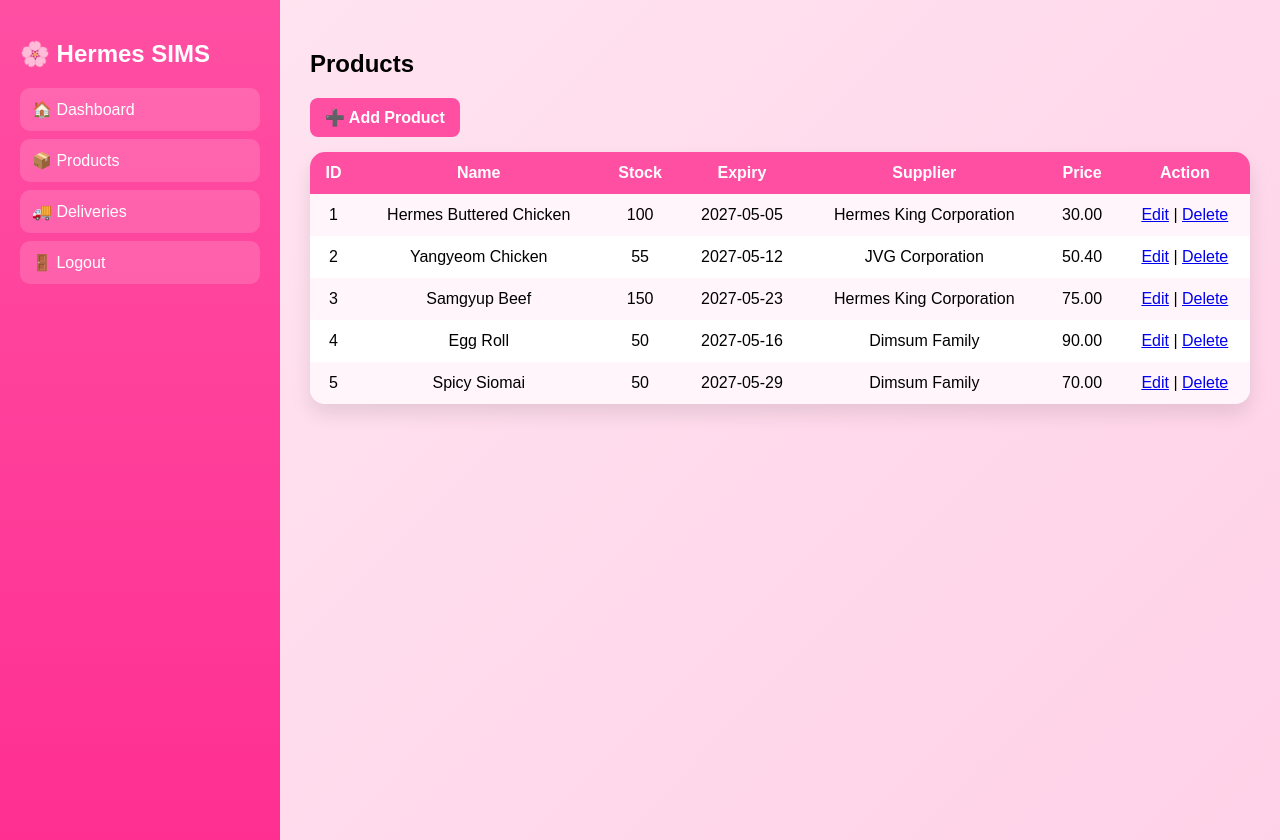
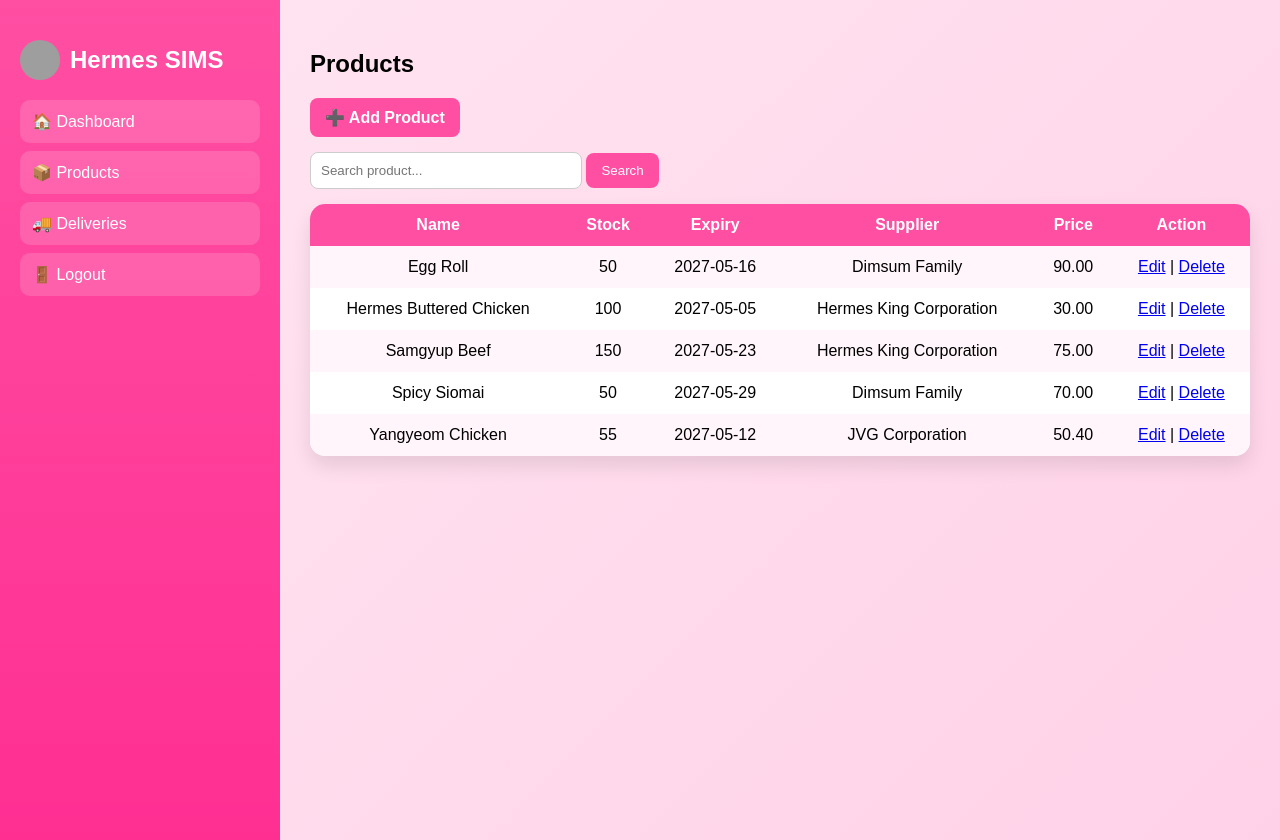
Before and after one commit to noonereally12/HERMES_SIMS, a PHP site: page /products.php in a window 1280 px wide. Run offline with PHP 8.4, Linux system fonts and the light colour scheme; a user stored in the database is signed in; data comes from the database, SQL or seed files in the repository; grey boxes are pictures that could not be loaded.

Commit message:
Add search functionality for products

```diff
--- a/products.php
+++ b/products.php
@@ -7,8 +7,28 @@ if (!isset($_SESSION['username'])) {
     exit();
 }
 
-$result = mysqli_query($conn, "SELECT * FROM products");
+if (isset($_GET['search'])) {
+
+    $search = $_GET['search'];
+
+    $query = "
+        SELECT * FROM products
+        WHERE ProdName LIKE '%$search%'
+        ORDER BY ProdName ASC
+    ";
+}
+else {
+
+    $query = "
+        SELECT * FROM products
+        ORDER BY ProdName ASC
+    ";
+}
+
+$result = mysqli_query($conn, $query);
 ?>
+
+
 
 <!DOCTYPE html>
 <html>
@@ -78,6 +98,53 @@ body{
     margin-bottom:10px;
 }
 
+.search-box{
+
+    width:250px;
+
+    padding:10px;
+
+    border-radius:8px;
+
+    border:1px solid #ccc;
+
+    margin-bottom:15px;
+}
+
+.search-btn{
+
+    padding:10px 15px;
+
+    background:#ff4fa3;
+
+    color:white;
+
+    border:none;
+
+    border-radius:8px;
+
+    cursor:pointer;
+}
+
+.logo-title{
+
+    display:flex;
+
+    align-items:center;
+
+    gap:10px;
+}
+
+.logo{
+
+    width:40px;
+    height:40px;
+
+    border-radius:50%;
+
+    object-fit:cover;
+}
+
 table{
     width:100%;
     background:white;
@@ -101,6 +168,16 @@ td{
 tr:nth-child(even){
     background:#fff5fa;
 }
+
+.expired{
+    color:red;
+    font-weight:bold;
+}
+
+.expiry{
+    color:orange;
+    font-weight:bold;
+}
 </style>
 
 </head>
@@ -109,7 +186,10 @@ tr:nth-child(even){
 
 <div class="sidebar">
 
-    <h2>🌸 Hermes SIMS</h2>
+    <h2 class="logo-title">
+        <img src="images/HERMES.png" class="logo">
+        Hermes SIMS
+    </h2>
 
     <a href="dashboard.php">🏠 Dashboard</a>
     <a href="products.php">📦 Products</a>
@@ -126,9 +206,25 @@ tr:nth-child(even){
     ➕ Add Product
 </a>
 
+<form method="GET">
+
+    <input type="text"
+           name="search"
+           class="search-box"
+           placeholder="Search product...">
+
+    <button type="submit"
+            class="search-btn">
+
+        Search
+
+    </button>
+
+</form>
+
 <table>
 <tr>
-<th>ID</th>
+
 <th>Name</th>
 <th>Stock</th>
 <th>Expiry</th>
@@ -137,12 +233,49 @@ tr:nth-child(even){
 <th>Action</th>
 </tr>
 
+
+
 <?php while($row = mysqli_fetch_assoc($result)) { ?>
 <tr>
-<td><?php echo $row['ProdID']; ?></td>
+
+
 <td><?php echo $row['ProdName']; ?></td>
-<td><?php echo $row['ProdStock']; ?></td>
-<td><?php echo $row['ProdExp']; ?></td>
+
+<td style="<?php echo ($row['ProdStock'] <= 25) ? 'color:red; font-weight:bold;' : 'color:black;'; ?>">
+    <?php echo $row['ProdStock']; ?>
+</td>
+
+<?php
+
+$today = date('Y-m-d');
+$Expiry = date('Y-m-d', strtotime('+7 days'));
+
+$expDate = $row['ProdExp'];
+
+if ($expDate <= $today) {
+
+    echo "<td class='expired'>
+            $expDate
+          </td>";
+
+}
+else if ($expDate < $Expiry) {
+
+    echo "<td class='expiry'>
+            $expDate
+          </td>";
+
+}
+else {
+
+    echo "<td>
+            $expDate
+          </td>";
+}
+?>
+
+
+
 <td><?php echo $row['ProdSupp']; ?></td>
 <td><?php echo $row['ProdPrice']; ?></td>
 
```
